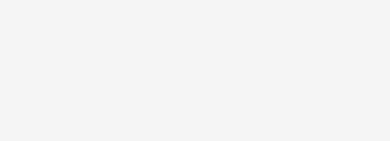
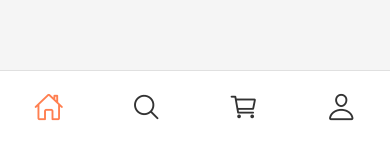
Before and after one commit to urp-moviles-2024-2/ProyectoMoviles2024, a React Native app: screen /CarritoScreen in a window 390 px wide. Shown: the part 700-841 px from the top of the page. Built offline with nearby package versions, Linux system fonts and the light colour scheme.

Commit message:
Avance Pantallas carrito y perfil

```diff
--- a/screens/Carrito.js
+++ b/screens/Carrito.js
@@ -48,8 +48,10 @@ const CarritoScreen = () => {
   const total = carrito.reduce((sum, producto) => sum + producto.precio * producto.cantidad, 0);
 
   return (
+    <ScreenWithFooter>
     <ScrollView style={{ flex: 1, backgroundColor: '#F5F5F5' }}>
-      <View style={{ padding: 16 }}>
+
+    <View style={{ padding: 16 }}>
         <Text style={{ fontSize: 24, fontWeight: 'bold', marginBottom: 16 }}>Carrito de Compras</Text>
         <View>
           {carrito.map((producto) => (
@@ -104,6 +106,7 @@ const CarritoScreen = () => {
       </View>
 
     </ScrollView>
+    </ScreenWithFooter>
   );
 };
 
--- a/screens/perfilusuario.js
+++ b/screens/perfilusuario.js
@@ -1,6 +1,7 @@
 import React from "react";
 import { View, StyleSheet } from "react-native";
 import PersonDetails from "../components/detallepersona";
+import ScreenWithFooter from '../components/ScreenWithFooter';
 
 const PersonScreen = () => {
   const person = {
@@ -11,9 +12,11 @@ const PersonScreen = () => {
   };
 
   return (
+    <ScreenWithFooter>
     <View style={styles.screen}>
       <PersonDetails person={person} />
     </View>
+    </ScreenWithFooter>
   );
 };
 
```
